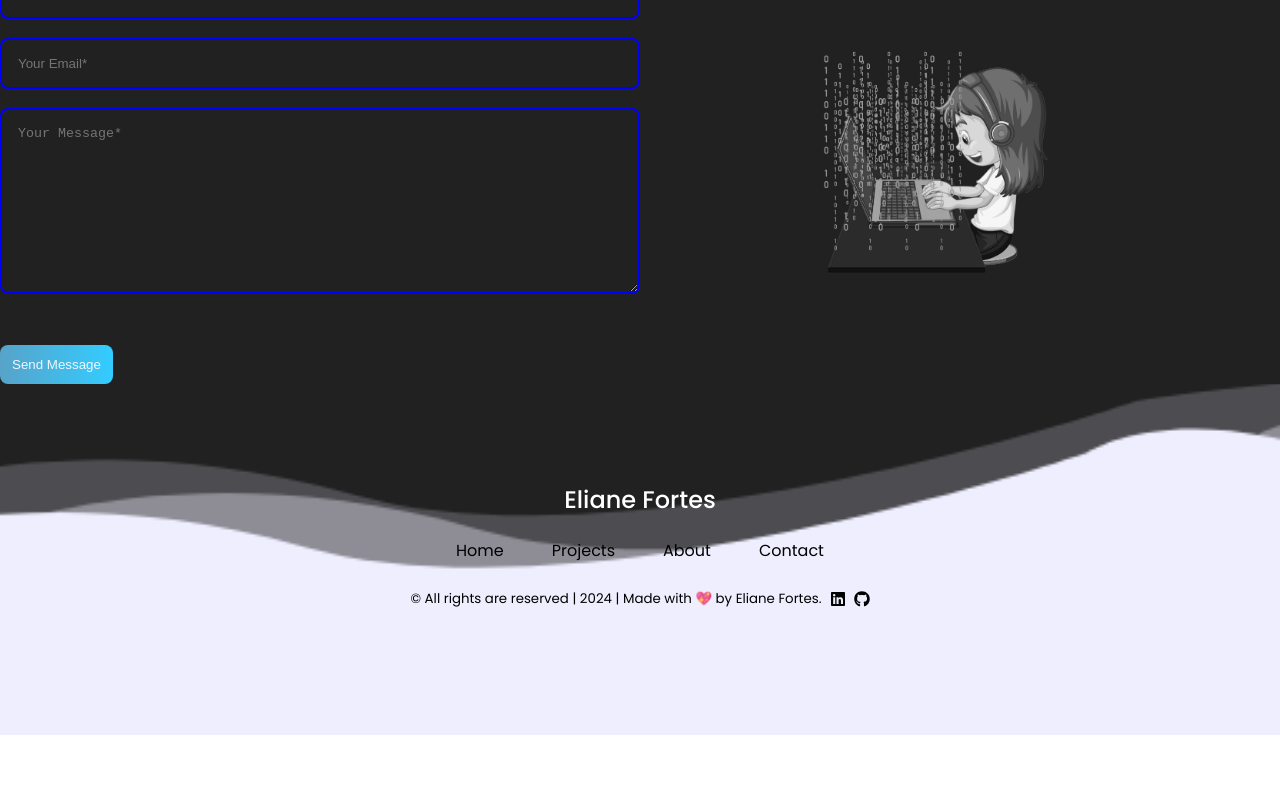
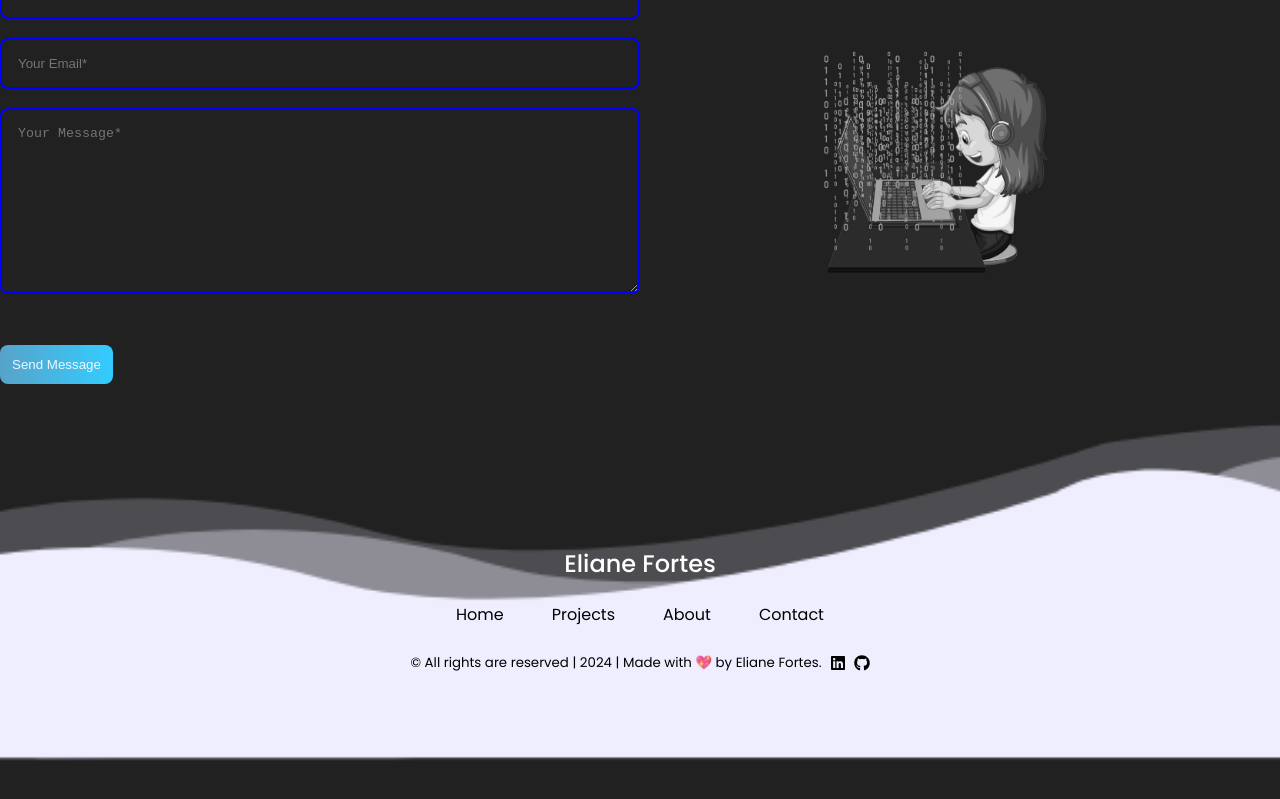
Before and after one commit to elifortes/portfolio, a React (Create React App) app: page / in a window 1280 px wide. Shown: the part 2407-3206 px from the top of the page. Before the commit the page ends 3142 px from the top, so only its background shows below. Built offline with nearby package versions, Linux system fonts and the light colour scheme.

Commit message:
last-last update

```diff
--- a/src/components/footer/footer.css
+++ b/src/components/footer/footer.css
@@ -1,13 +1,13 @@
 footer {
   position: relative;
-  padding-top: 5rem;
+  padding-top: 9rem;
   padding-bottom: 120px;
   font-size: 1rem;
   text-align: center;
   background-image: url('../../assets/ilustrations/wave.png');
   background-repeat: no-repeat;
   background-position: center;
-  background-size: 300%;
+  background-size: 280%;
   overflow: hidden;
   color: var(--text-color-dark);
 
```
